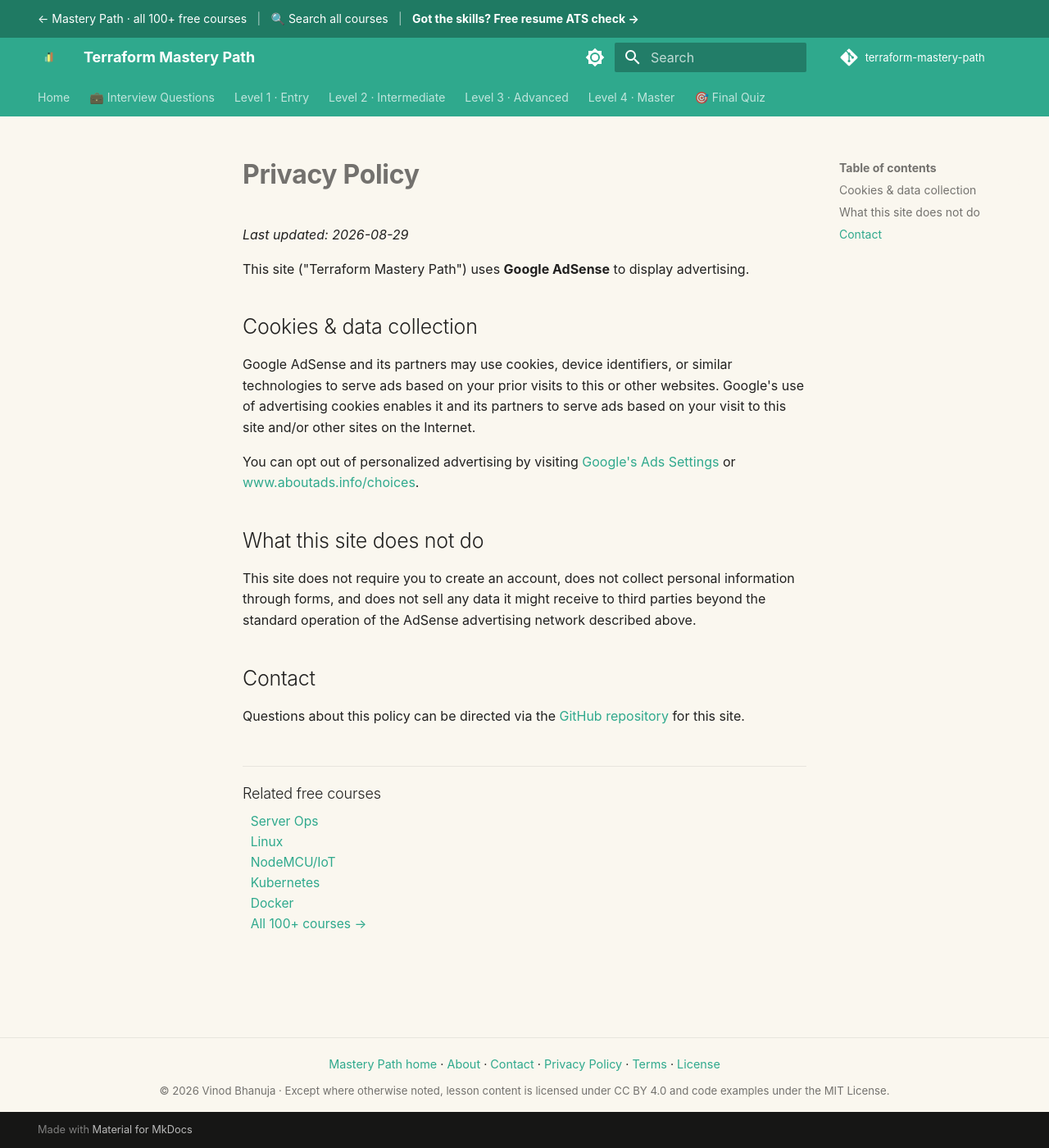
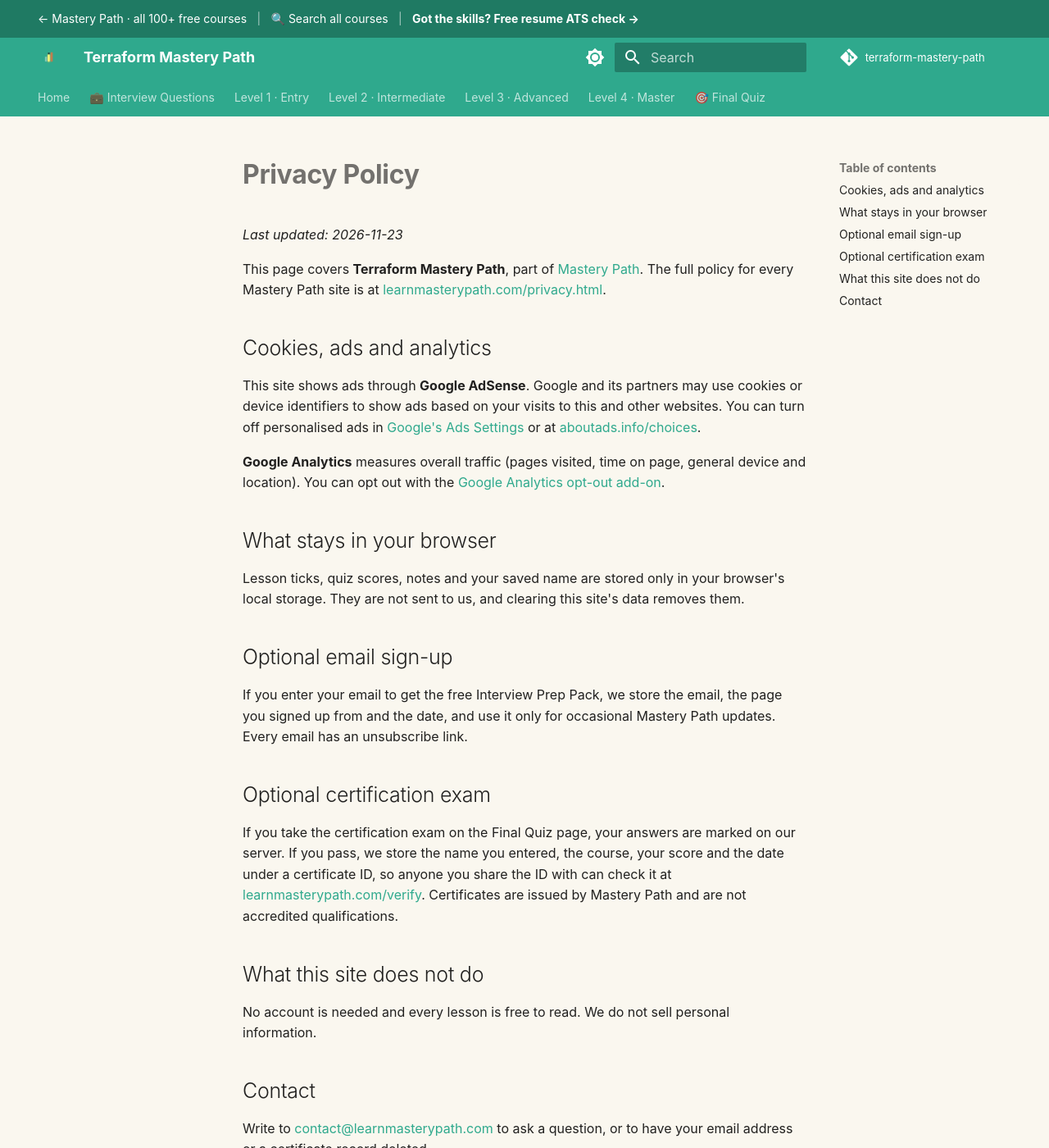
Before and after one commit to SIGILIPELLI/terraform-mastery-path, an MkDocs documentation site: the page built from docs/privacy.md, in a window 1280 px wide and 1400 px high. Shown: the whole window at 82% size. Built offline with MkDocs 1.6.1 and Material for MkDocs 9.7.7, drawn with Linux system fonts in a browser that asks for light colours; comment, search, counter and statistics services are not loaded.

Commit message:
Update privacy page: progress stays in the browser, optional email sign-up and certification exam, link to the full policy
Co-Authored-By: Claude Opus 5.5 <noreply@anthropic.com>

```diff
--- a/docs/privacy.md
+++ b/docs/privacy.md
@@ -1,33 +1,35 @@
 ---
-description: "Privacy policy for the free Terraform Mastery Path: how Google Analytics and AdSense cookies are used, what is not collected, and how to opt out."
+description: "Privacy policy for the free Terraform Mastery Path: cookies for ads and analytics, what stays in your browser, and the optional email sign-up and certification exam."
 ---
 
 # Privacy Policy
 
-_Last updated: 2026-08-29_
+_Last updated: 2026-11-23_
 
-This site ("Terraform Mastery Path") uses **Google AdSense** to display advertising.
+This page covers **Terraform Mastery Path**, part of [Mastery Path](https://learnmasterypath.com/). The full policy for every Mastery Path site is at [learnmasterypath.com/privacy.html](https://learnmasterypath.com/privacy.html).
 
-## Cookies & data collection
+## Cookies, ads and analytics
 
-Google AdSense and its partners may use cookies, device identifiers, or similar
-technologies to serve ads based on your prior visits to this or other websites.
-Google's use of advertising cookies enables it and its partners to serve ads
-based on your visit to this site and/or other sites on the Internet.
+This site shows ads through **Google AdSense**. Google and its partners may use cookies or device identifiers to show ads based on your visits to this and other websites. You can turn off personalised ads in [Google's Ads Settings](https://adssettings.google.com/) or at [aboutads.info/choices](https://www.aboutads.info/choices/).
 
-You can opt out of personalized advertising by visiting
-[Google's Ads Settings](https://adssettings.google.com/) or
-[www.aboutads.info/choices](https://www.aboutads.info/choices/).
+**Google Analytics** measures overall traffic (pages visited, time on page, general device and location). You can opt out with the [Google Analytics opt-out add-on](https://tools.google.com/dlpage/gaoptout).
+
+## What stays in your browser
+
+Lesson ticks, quiz scores, notes and your saved name are stored only in your browser's local storage. They are not sent to us, and clearing this site's data removes them.
+
+## Optional email sign-up
+
+If you enter your email to get the free Interview Prep Pack, we store the email, the page you signed up from and the date, and use it only for occasional Mastery Path updates. Every email has an unsubscribe link.
+
+## Optional certification exam
+
+If you take the certification exam on the Final Quiz page, your answers are marked on our server. If you pass, we store the name you entered, the course, your score and the date under a certificate ID, so anyone you share the ID with can check it at [learnmasterypath.com/verify](https://learnmasterypath.com/verify/). Certificates are issued by Mastery Path and are not accredited qualifications.
 
 ## What this site does not do
 
-This site does not require you to create an account, does not collect personal
-information through forms, and does not sell any data it might receive to third
-parties beyond the standard operation of the AdSense advertising network
-described above.
+No account is needed and every lesson is free to read. We do not sell personal information.
 
 ## Contact
 
-Questions about this policy can be directed via the
-[GitHub repository](https://github.com/SIGILIPELLI/csharp-mastery-path) for this
-site.
+Write to [contact@learnmasterypath.com](mailto:contact@learnmasterypath.com) to ask a question, or to have your email address or a certificate record deleted.
```
